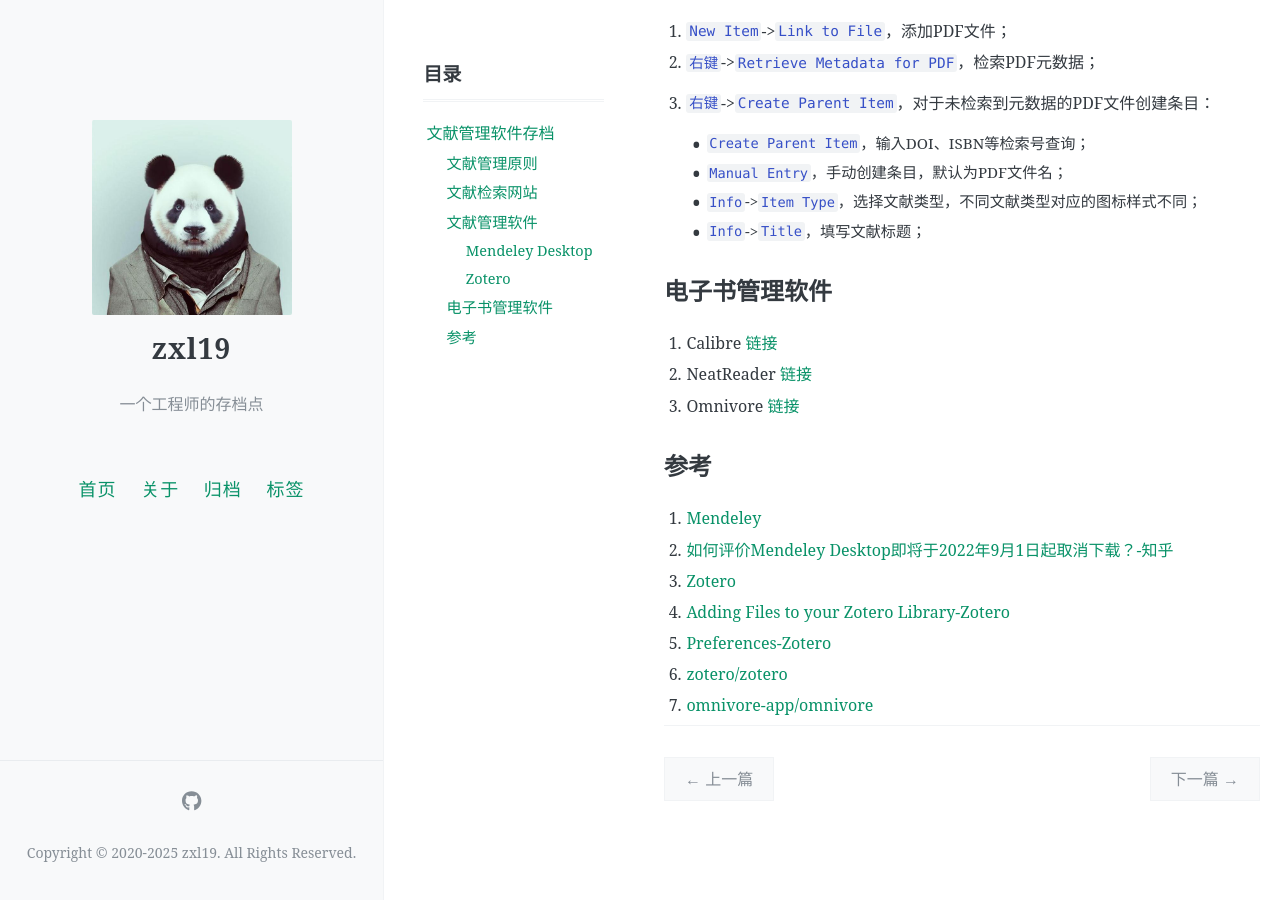
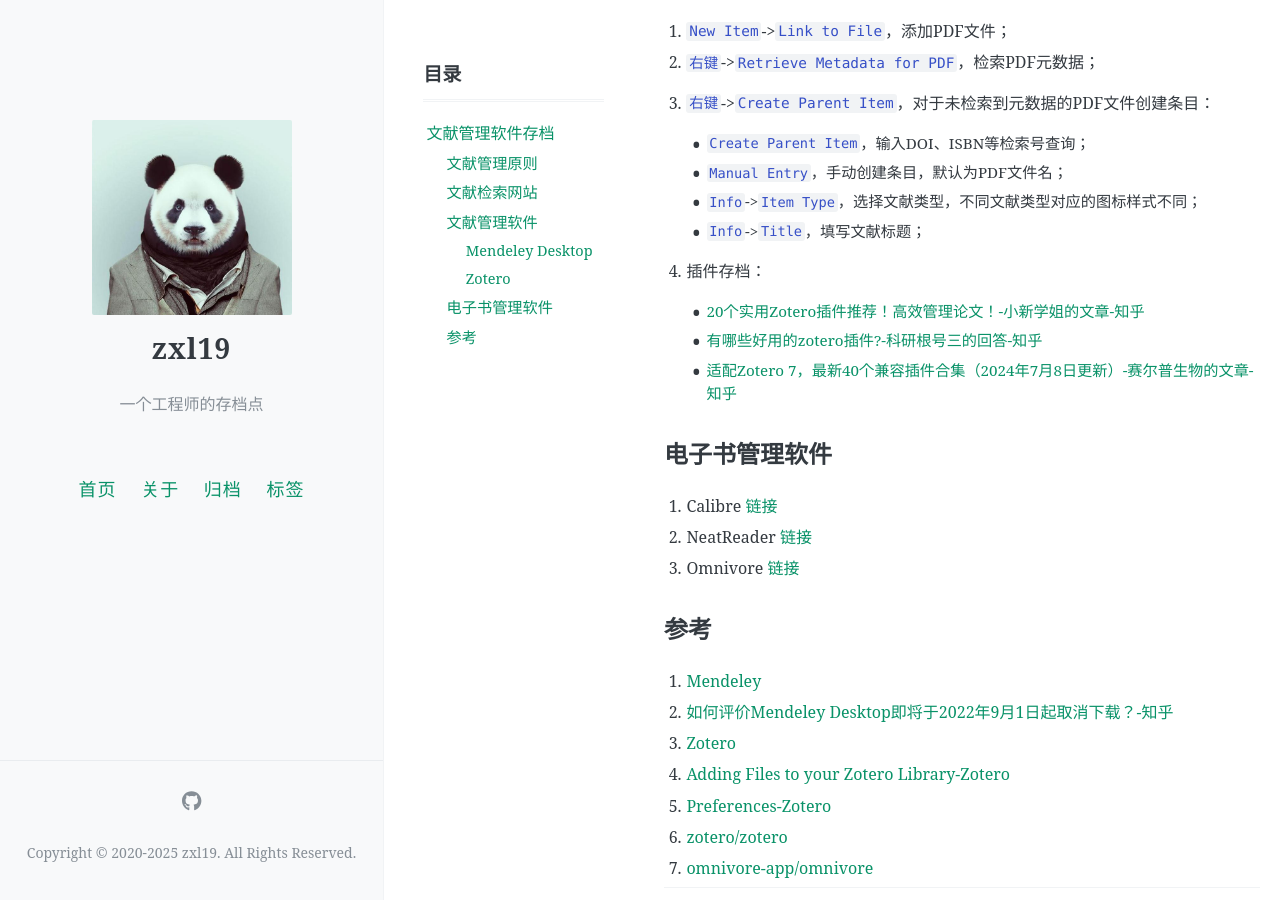
Before and after one commit to zxl19/zxl19.github.io, a Jekyll site: the page built from _posts/2022-08-26-reference-management.md, in a window 1280 px wide and 900 px high, scrolled down 1211 px. Built offline with Jekyll 4.4.1, drawn with Linux system fonts in a browser that asks for light colours; comment, search, counter and statistics services are not loaded.

Commit message:
Update Posts modified:   _posts/2021-05-25-slam-tool.md modified:   _posts/2022-08-26-reference-management.md modified:   _posts/2022-09-20-personal-blog.md modified:   _posts/2022-10-11-slam-material.md modified:   _posts/2023-03-28-python-package.md

```diff
--- a/_posts/2022-08-26-reference-management.md
+++ b/_posts/2022-08-26-reference-management.md
@@ -57,6 +57,12 @@ pinned: false
     - `Info`->`Item Type`，选择文献类型，不同文献类型对应的图标样式不同；
     - `Info`->`Title`，填写文献标题；
 
+4. 插件存档：
+
+    - [20个实用Zotero插件推荐！高效管理论文！-小新学姐的文章-知乎](https://zhuanlan.zhihu.com/p/689468632)
+    - [有哪些好用的zotero插件?-科研根号三的回答-知乎](https://www.zhihu.com/question/402589277/answer/3196530555)
+    - [适配Zotero 7，最新40个兼容插件合集（2024年7月8日更新）-赛尔普生物的文章-知乎](https://zhuanlan.zhihu.com/p/707668416)
+
 ## 电子书管理软件
 
 1. Calibre [链接](https://calibre-ebook.com)
```
Also changed, not shown: _posts/2021-05-25-slam-tool.md (+2 -1 lines), _posts/2022-09-20-personal-blog.md (+7 -3 lines), _posts/2022-10-11-slam-material.md (+5 -0 lines), _posts/2023-03-28-python-package.md (+5 -1 lines).
